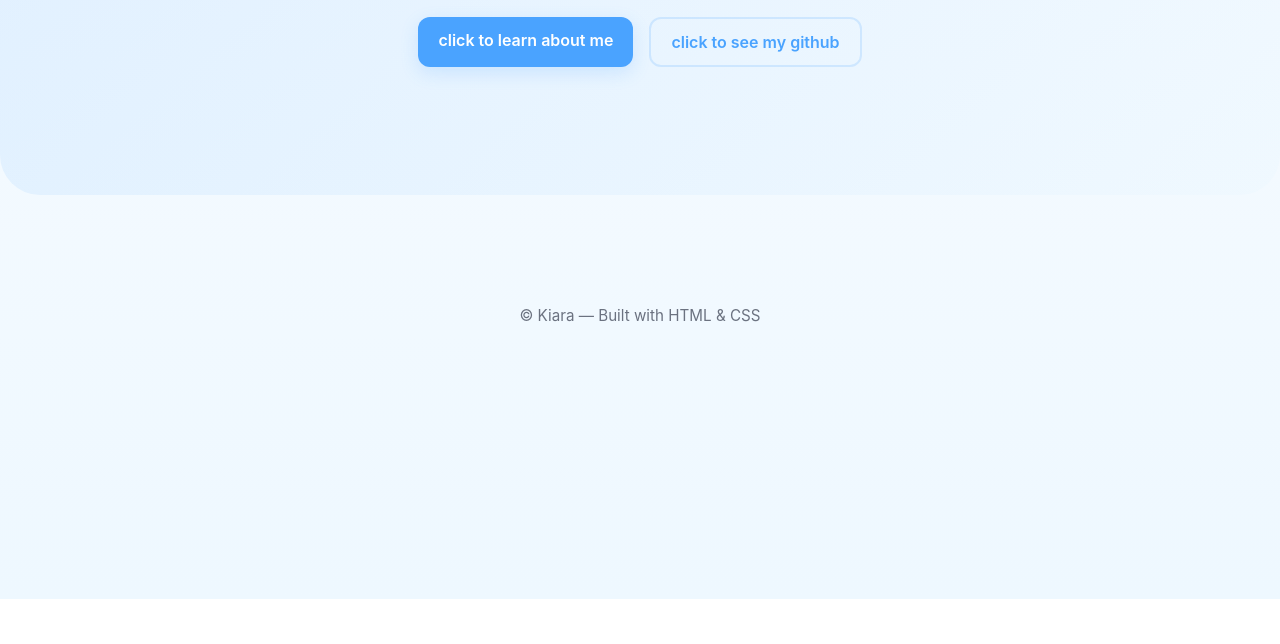
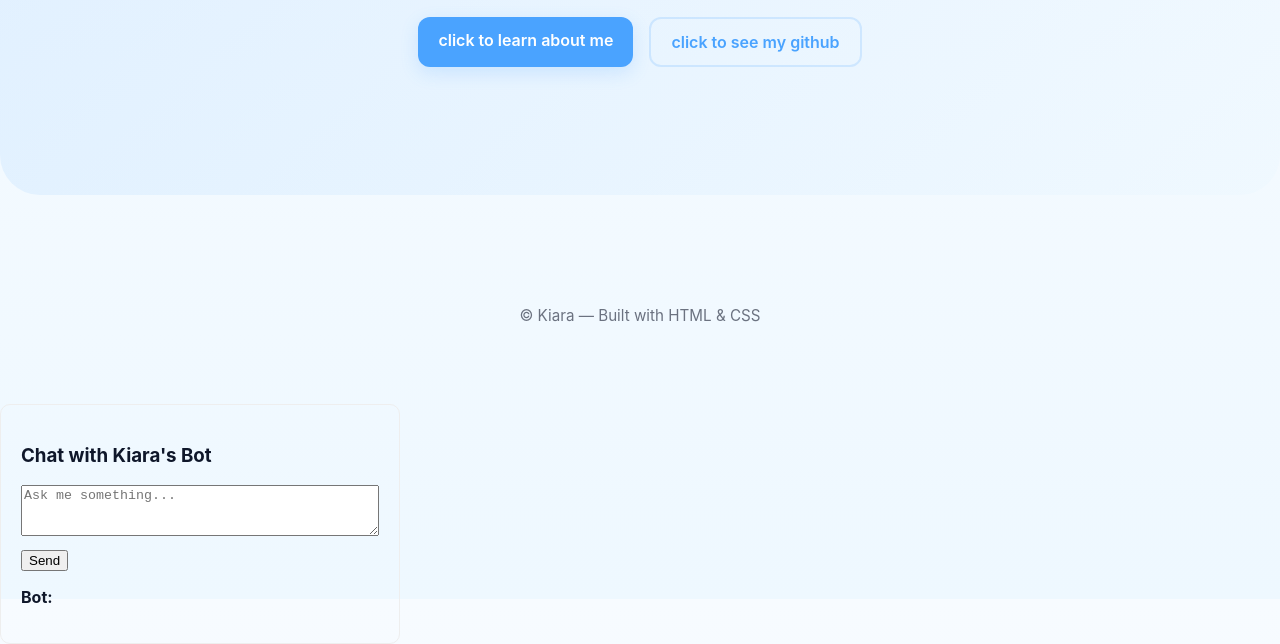
Before and after one commit to kiarasaccount/kiarasaccount.github.io, a plain HTML site: page index.html in a window 1280 px wide. Shown: the part 201-845 px from the top of the page. Before the commit the page ends 800 px from the top, so only its background shows below. Drawn offline with Linux system fonts and the light colour scheme.

Commit message:
Add chatbot interface to index.html
Added a chatbot interface with a text area and button for user input, along with a script to handle API requests and display responses.

```diff
--- a/index.html
+++ b/index.html
@@ -28,3 +28,25 @@
   </footer>
 </body>
 </html>
+
+<div style="max-width: 400px; padding: 20px; border: 1px solid #eee; border-radius: 10px;">
+    <h3>Chat with Kiara's Bot</h3>
+    <textarea id="userInput" rows="3" style="width: 100%;" placeholder="Ask me something..."></textarea>
+    <button onclick="askBot()" style="margin-top: 10px;">Send</button>
+    <p><strong>Bot:</strong> <span id="botResponse"></span></p>
+</div>
+
+<script>
+async function askBot() {
+    const question = document.getElementById("userInput").value;
+
+    const response = await fetch("https://your-chatbot-api.onrender.com/ask", {
+        method: "POST",
+        headers: { "Content-Type": "application/json" },
+        body: JSON.stringify({ question })
+    });
+
+    const data = await response.json();
+    document.getElementById("botResponse").innerText = data.answer;
+}
+</script>
```
